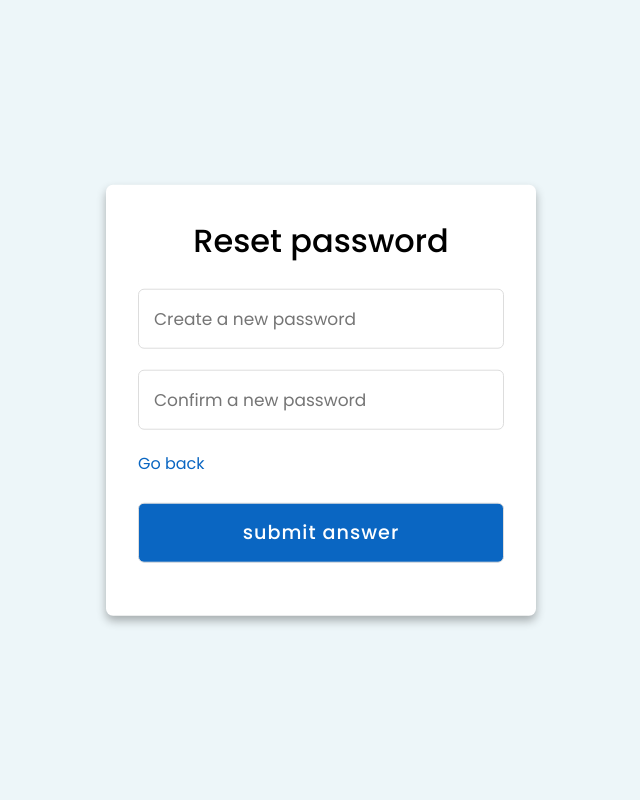
After one commit to ArshilHapani/php-blog-website-html-css-php-mysql, a PHP site: page /PHP_3361603_Sem_6/forms/resetPassword.php in a window 1280 px wide. The commit adds this page. Shown: the whole page, without its empty margins (319-959 px from the left). Run offline with PHP 8.4, Linux system fonts and the light colour scheme.

Commit message:
Forget password added ('bhul gyav tha bro...')

```diff
--- /dev/null
+++ b/forms/resetPassword.php
@@ -0,0 +1,49 @@
+<!DOCTYPE html>
+<html lang="en">
+
+<head>
+    <meta charset="UTF-8" />
+    <meta name="viewport" content="width=device-width, initial-scale=1.0" />
+    <meta http-equiv="X-UA-Compatible" content="ie=edge" />
+    <title>Update password</title>
+    <link rel="stylesheet" href="style.css" />
+</head>
+
+<body>
+    <div class="container">
+        <div class="login form">
+            <header>Reset password</header>
+            <form action="./resetPassword.php" method="post">
+                <input type="password" name="pwd" placeholder="Create a new password" />
+                <input type="password" name="cpwd" placeholder="Confirm a new password" />
+                <a href="./signUp.php">Go back</a>
+                <input type="submit" class="button" name="btn" value="submit answer" />
+            </form>
+        </div>
+    </div>
+
+    <?php
+
+    if (isset($_POST["btn"])) {
+
+        $password = sha1($_POST["pwd"]);
+        $confirmPassword =  sha1($_POST["cpwd"]);
+        $username = $_COOKIE["blog_user"];
+        if ($password != $confirmPassword) {
+            echo "<script>alert('Confirm password does\'nt match');</script>";
+        } else if (sha1($username) !== $_COOKIE["blog_hash"]) {
+            header("location:./signUp.php?verify_flag=false");
+        } else {
+            $conn = mysqli_connect("localhost", "root", "", "php_mini_project_blog_website");
+            $query = mysqli_query($conn, "update user set password='$confirmPassword' where  username='$username'; ");
+            if ($query) {
+                echo "<script>alert('Password updated');</script>";
+            } else {
+                echo "<script>alert('Failed to reset password. Please try again!');</script>";
+            }
+        }
+    }
+    ?>
+</body>
+
+</html>
--- a/forms/signUp.php
+++ b/forms/signUp.php
@@ -17,7 +17,7 @@
       <form action="../functions/signInFunc.php" method="post">
         <input type="text" placeholder="Enter your username" name="username" />
         <input type="password" placeholder="Enter your password" name="password" />
-        <a href="./forgetPassword.html">Forgot password?</a>
+        <a href="./forgetPassword.php">Forgot password?</a>
         <input type="submit" class="button" value="Login" />
       </form>
       <div class="signup">
```
Also changed, not shown: forms/forgetPassword.php (+11 -6 lines), functions/checkNicknameAndRedirect.php (added, +17 -0 lines).
